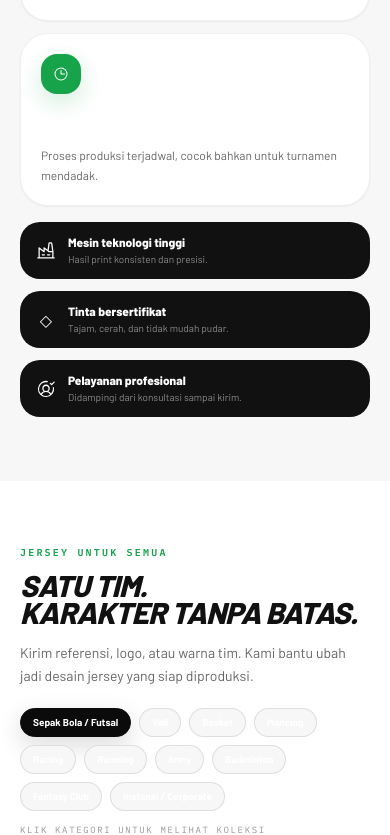
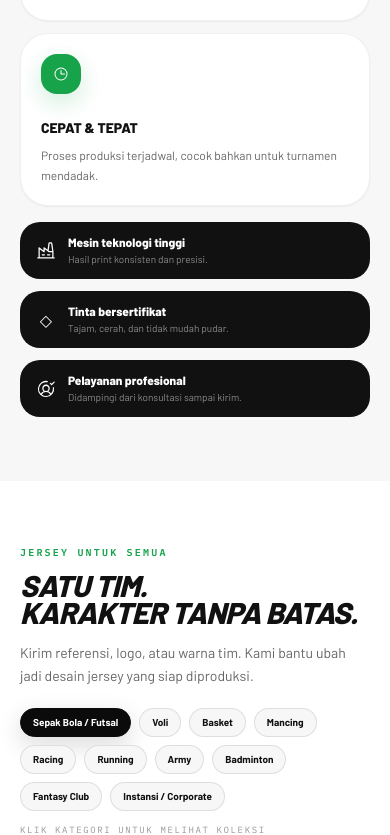
Before and after one commit to ersetdigital-sudo/tntsport, a Next.js app: page /katalog in a window 390 px wide. Shown: the part 1774-2609 px from the top of the page. Built offline with nearby package versions, Linux system fonts and the light colour scheme; a web font is replaced by a local one.

Commit message:
fix: add explicit text colors to katalog page for dark mode visibility

```diff
--- a/app/katalog/page.tsx
+++ b/app/katalog/page.tsx
@@ -445,7 +445,7 @@ function Keunggulan() {
               <div className="mb-6 flex h-10 w-10 items-center justify-center rounded-xl bg-[#16a34a] shadow-[0_8px_24px_rgba(22,163,74,.2)] sm:mb-8 sm:h-11 sm:w-11">
                 <Image src={item.icon} alt="" width={20} height={20} className="h-4 w-4 invert sm:h-5 sm:w-5" />
               </div>
-              <h3 className="text-sm font-black uppercase sm:text-base">{item.title}</h3>
+              <h3 className="text-sm font-black uppercase text-[#111] sm:text-base">{item.title}</h3>
               <p className="mt-2 text-xs leading-relaxed text-[#666] sm:mt-3 sm:text-sm">{item.desc}</p>
             </article>
           ))}
@@ -500,7 +500,7 @@ function Kategori() {
                 <button
                   key={cat.id}
                   type="button"
-                  className="catalog-tab rounded-full border border-black/10 bg-[#f7f7f7] px-3 py-1.5 text-[10px] font-bold transition hover:border-[#16a34a] sm:px-4 sm:py-2 sm:text-xs"
+                  className="catalog-tab rounded-full border border-black/10 bg-[#f7f7f7] px-3 py-1.5 text-[10px] font-bold text-[#111] transition hover:border-[#16a34a] sm:px-4 sm:py-2 sm:text-xs"
                   data-catalog={cat.id}
                   aria-selected={cat.id === "football"}
                 >
@@ -729,7 +729,7 @@ function CaraOrder() {
                     style={{ fontFamily: "var(--font-mono)" }}>
                 {step.num}
               </span>
-              <h3 className="mt-4 font-black sm:mt-8">{step.title}</h3>
+              <h3 className={`mt-4 font-black sm:mt-8 ${isLast ? "text-white" : "text-[#111]"}`}>{step.title}</h3>
               <p className={`mt-1 text-xs sm:mt-2 sm:text-sm ${isLast ? "text-white/75" : "text-[#4a4a4a]"}`}>
                 {step.desc}
               </p>
@@ -770,9 +770,9 @@ function Ulasan() {
               }`}
             >
               <div className="text-[#16a34a]">★★★★★</div>
-              <p className="mt-3 text-sm leading-relaxed sm:mt-5 sm:text-base">&ldquo;{t.quote}&rdquo;</p>
+              <p className={`mt-3 text-sm leading-relaxed sm:mt-5 sm:text-base ${t.dark ? "text-white" : "text-[#333]"}`}>&ldquo;{t.quote}&rdquo;</p>
               <footer className={`mt-4 border-t pt-3 sm:mt-8 sm:pt-5 ${t.dark ? "border-white/10" : "border-black/10"}`}>
-                <strong className="text-sm sm:text-base">{t.name}</strong>
+                <strong className={`text-sm sm:text-base ${t.dark ? "text-white" : "text-[#111]"}`}>{t.name}</strong>
                 <span className={`block text-xs sm:text-sm ${t.dark ? "text-white/45" : "text-[#888]"}`}>
                   {t.location}
                 </span>
@@ -810,7 +810,7 @@ function FAQ() {
         <div className="divide-y divide-black/10 border-y border-black/10">
           {FAQ_ITEMS.map((item, i) => (
             <details key={i} className="group py-4 sm:py-5">
-              <summary className="flex cursor-pointer list-none items-center justify-between gap-4 text-xs font-black uppercase tracking-wide sm:gap-6 sm:text-sm">
+              <summary className="flex cursor-pointer list-none items-center justify-between gap-4 text-xs font-black uppercase tracking-wide text-[#111] sm:gap-6 sm:text-sm">
                 {item.q}
                 <span className="text-base font-medium text-[#16a34a] transition group-open:rotate-45 sm:text-lg">+</span>
               </summary>
```
